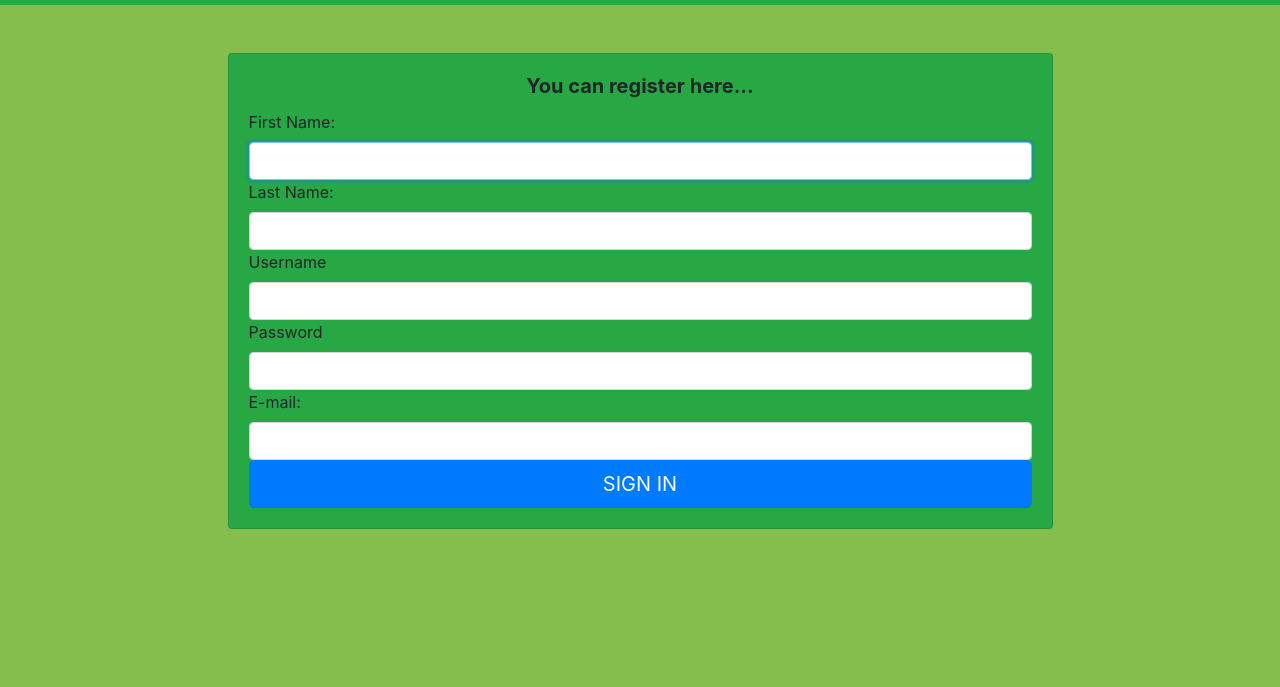
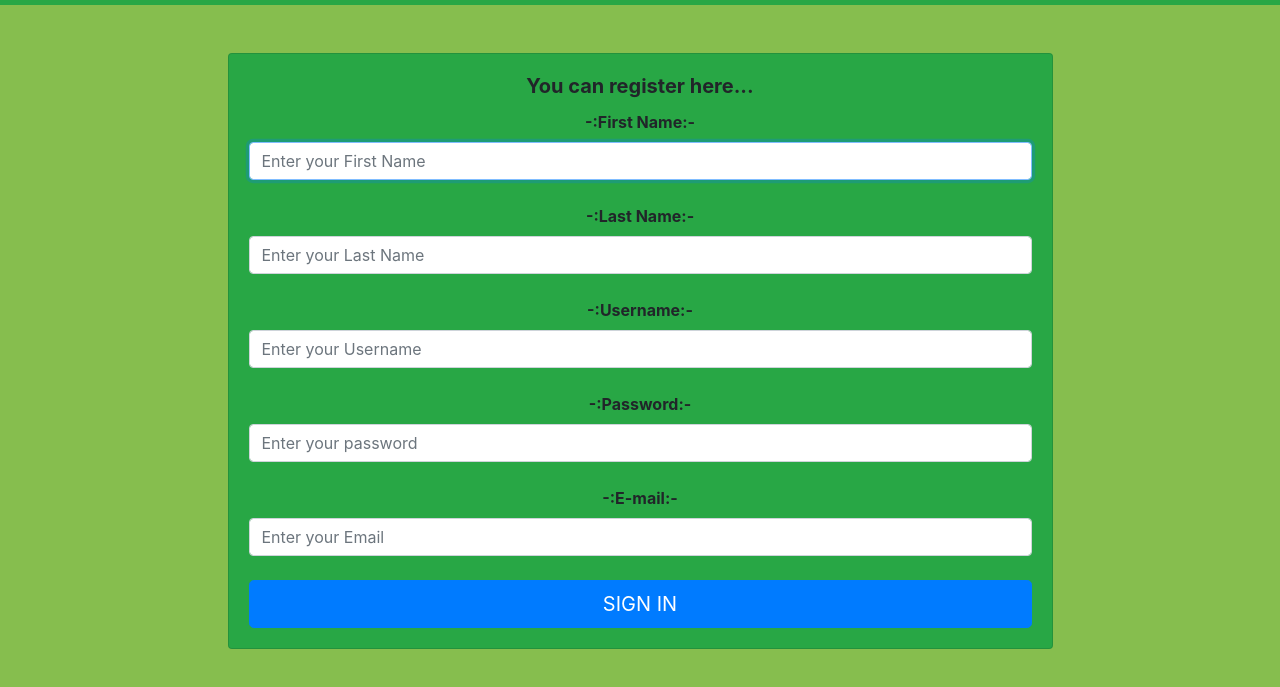
Before and after one commit to aks3213/aks3213.github.io, a plain HTML site: page register.html in a window 1280 px wide. Shown: the part 51-738 px from the top of the page. Drawn offline with nearby package versions, Linux system fonts and the light colour scheme.

Commit message:
Add files via upload

```diff
--- a/register.html
+++ b/register.html
@@ -134,33 +134,37 @@
                       <div class="card-body">
                         <h5 class="card-title text-center"><strong>You can register here...</strong></h5>
 
-                        <div class="form-label-group">
-                            <label for="uname">First Name:</label>
-                            <input type="text" id="fname" class="form-control" required autofocus>
+                        <div class="text-center">
+                            <label for="fname"><strong>-:First Name:-</strong></label>
+                            <input type="text" id="fname" class="form-control" placeholder="Enter your First Name" required autofocus>
                         </div>
+                        <br/>
 
-                        <div class="form-label-group">
-                            <label for="uname">Last Name:</label>
-                            <input type="text" id="lname" class="form-control" required autofocus>
+                        <div class="text-center">
+                            <label for="lname"><strong>-:Last Name:-</strong></label>
+                            <input type="text" id="lname" class="form-control" placeholder="Enter your Last Name" required autofocus>
                         </div>
+                        <br/>
 
-                        <div class="form-label-group">
-                            <label for="uname">Username</label>
-                            <input type="text" id="uname" class="form-control" required autofocus>
+                        <div class="text-center">
+                            <label for="uname"><strong>-:Username:-</strong></label>
+                            <input type="text" id="uname" class="form-control" placeholder="Enter your Username" required autofocus>
 
                           </div>
+                          <br/>
 
 
-                          <div class="form-label-group">
-                            <label for="pwd">Password</label>
-                            <input type="password" id="pwd" class="form-control" required>
+                          <div class="text-center">
+                            <label for="pwd"><strong>-:Password:-</strong></label>
+                            <input type="password" id="pwd" class="form-control" placeholder="Enter your password" required>
                           </div>
+                          <br/>
 
-                          <div class="form-label-group">
-                            <label for="uname">E-mail:</label>
-                            <input type="text" id="mail" class="form-control" required autofocus>
+                          <div class="text-center">
+                            <label for="mail">  <strong>-:E-mail:-</strong></label>
+                            <input type="text" id="mail" class="form-control" placeholder="Enter your Email" required autofocus>
                         </div>
-
+                        <br/>
                           <button class="btn btn-lg btn-primary btn-block text-uppercase" type="submit"  onclick="register()">Sign in</button>
                       </div>
                     </div>
```
Also changed, not shown: adlogin.html (+9 -6 lines), adminhome.html (+2 -1 lines), admovies.html (+6 -4 lines), adusers.html (+6 -4 lines), userlogin.html (+7 -6 lines), image/ironman/1.jpg (added), image/ironman/2.jpg (added), 2 other files.
